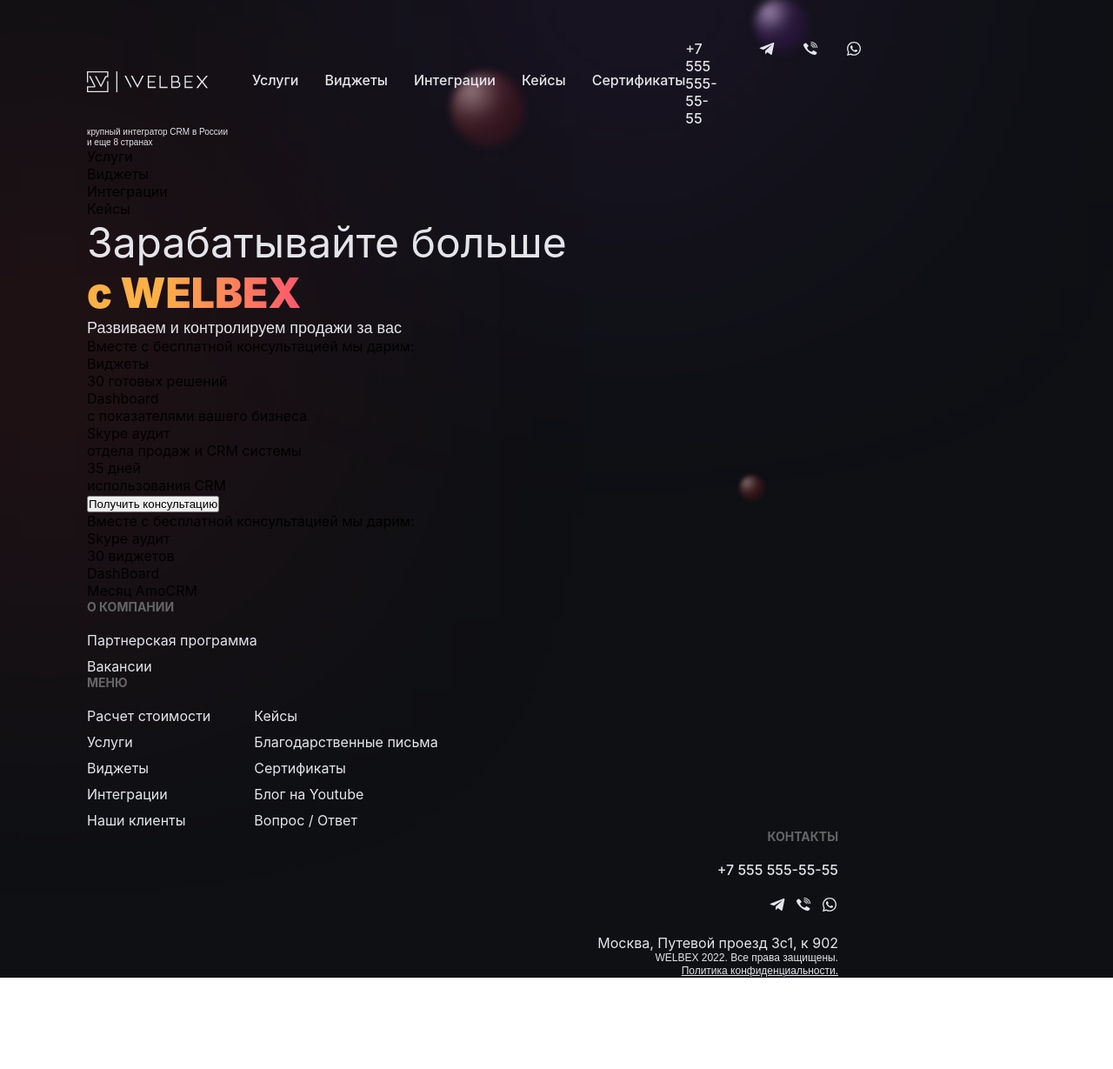
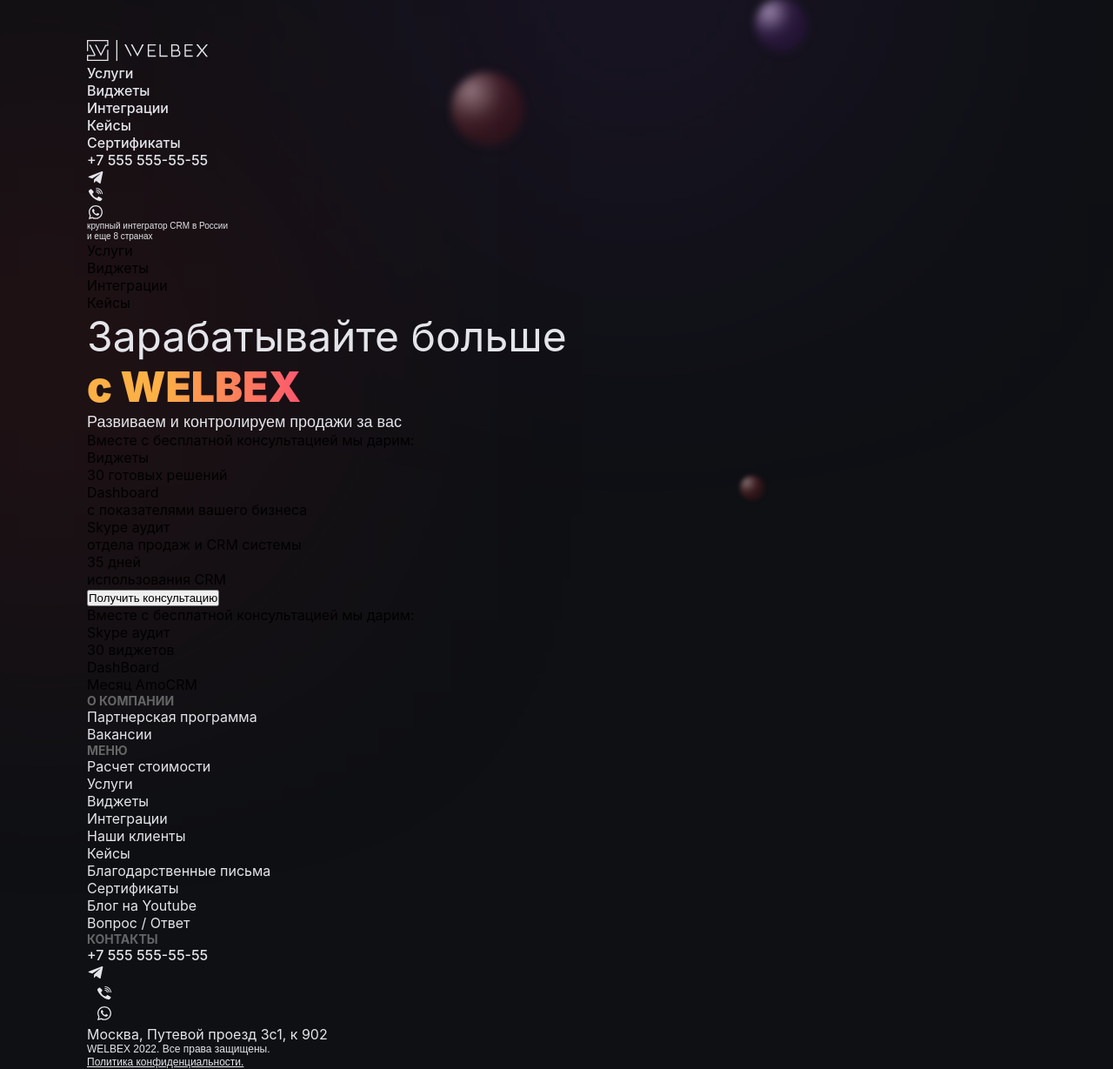
Before and after one commit to Julie-Trifonova/styled_page, a React (Create React App) app: page / in a window 1280 px wide. Shown: the whole page at 87% size. Before the commit the page ends 1124 px from the top, so only its background shows below. Built offline with nearby package versions, Linux system fonts and the light colour scheme.

Commit message:
Add_changes_to_styles

```diff
--- a/src/App.module.css
+++ b/src/App.module.css
@@ -111,20 +111,8 @@
     display: block;
     box-sizing: border-box;
 }
-.header_main_content {
-    display: flex;
-    justify-content: space-between;
-    align-items: center;
-}
-.welbex_logo_and_menu {
-    display: flex;
-}
 .welbex_logo {
     cursor: pointer;
-}
-.menu_services_items_list {
-    display: flex;
-    margin-left: 50px;
 }
 .menu_services_item {
     cursor: pointer;
@@ -137,12 +125,6 @@
 }
 .menu_services_item:hover {
     color: #7b83bb;
-}
-.menu_services_item:nth-child(n + 2) {
-    margin-left: 30px;
-}
-.contacts {
-    display: flex;
 }
 .contacts_tel_number {
     font-size: 16px;
@@ -160,13 +142,6 @@
     width: 20px;
     height: 20px;
     cursor: pointer;
-}
-.contacts_media_icon:nth-child(n + 2) {
-    margin-left: 30px;
-}
-.contacts_media_icons {
-    display: flex;
-    margin-left: 47px;
 }
 .header_welbex_logo_description{
     width: 165px;
@@ -215,15 +190,6 @@
     line-height: 17px;
     color: #656566;
 }
-.footer_section_text_container {
-    margin-top: 20px;
-}
-.footer_section_text_blocks {
-    display: flex;
-}
-.footer_section_menu_text_block_2 {
-    margin-left: 50px;
-}
 .footer_section_text {
     cursor: pointer;
     font-size: 16px;
@@ -256,26 +222,9 @@
     line-height: 20px;
     color: #E4E5EA;
 }
-.footer_section_text:nth-child(n+2) {
-    margin-top: 10px;
-}
-.footer_section_text_contacts:nth-child(n+2) {
-    margin-top: 20px;
-}
-.footer_section_contacts_title {
-    text-align: end;
-}
-.footer_section_contacts_text {
-    text-align: end;
-}
-.footer_section_contacts_icons {
-    display: flex;
-    justify-content: end;
-}
 .footer_section_contacts_icon {
     cursor: pointer;
 }
-
 .footer_section_contacts_icon:nth-child(n+2) {
     margin-left: 10px;
 }
@@ -285,7 +234,6 @@
     font-weight: 400;
     line-height: 15px;
     color: #E4E5EA;
-    text-align: end;
 }
 .footer_privacy_policy_text_part_2 {
     cursor: pointer;
@@ -318,6 +266,31 @@
     }
     .header_desktop {
         height: 73px;
+    }
+    .header_main_content {
+        display: flex;
+        justify-content: space-between;
+        align-items: center;
+    }
+    .welbex_logo_and_menu {
+        display: flex;
+    }
+    .menu_services_items_list {
+        display: flex;
+        margin-left: 50px;
+    }
+    .menu_services_item:nth-child(n + 2) {
+        margin-left: 30px;
+    }
+    .contacts {
+        display: flex;
+    }
+    .contacts_media_icon:nth-child(n + 2) {
+        margin-left: 30px;
+    }
+    .contacts_media_icons {
+        display: flex;
+        margin-left: 47px;
     }
     .mobile_header {
         display: none;
@@ -429,7 +402,34 @@
         display: grid;
         grid-template-columns: 0.26fr 0.44fr 0.30fr;
     }
-
+    .footer_section_text_container {
+        margin-top: 20px;
+    }
+    .footer_section_text_blocks {
+        display: flex;
+    }
+    .footer_section_menu_text_block_2 {
+        margin-left: 50px;
+    }
+    .footer_section_text:nth-child(n+2) {
+        margin-top: 10px;
+    }
+    .footer_section_text_contacts:nth-child(n+2) {
+        margin-top: 20px;
+    }
+    .footer_section_contacts_title {
+        text-align: end;
+    }
+    .footer_section_contacts_text {
+        text-align: end;
+    }
+    .footer_section_contacts_icons {
+        display: flex;
+        justify-content: end;
+    }
+    .footer_privacy_policy_text {
+        text-align: end;
+    }
 }
 
 @media (max-width: 320px) {
@@ -601,4 +601,96 @@
         flex-direction: column;
     }
 
+
+
+
+    /*.footer_section_title {*/
+    /*    text-transform: uppercase;*/
+    /*    font-size: 14px;*/
+    /*    font-weight: 700;*/
+    /*    line-height: 17px;*/
+    /*    color: #656566;*/
+    /*}*/
+    /*.footer_section_text_container {*/
+    /*    margin-top: 20px;*/
+    /*}*/
+    /*.footer_section_text_blocks {*/
+    /*    display: flex;*/
+    /*}*/
+    /*.footer_section_menu_text_block_2 {*/
+    /*    margin-left: 50px;*/
+    /*}*/
+    /*.footer_section_text {*/
+    /*    cursor: pointer;*/
+    /*    font-size: 16px;*/
+    /*    font-weight: 400;*/
+    /*    line-height: 20px;*/
+    /*    color: #E4E5EA;*/
+    /*    transition-property: all;*/
+    /*    transition-timing-function: cubic-bezier(0.4, 0, 0.2, 1);*/
+    /*    transition-duration: 140ms;*/
+    /*}*/
+    /*.footer_section_text:hover {*/
+    /*    color: #7b83bb;*/
+    /*}*/
+    /*.footer_section_contacts_tel {*/
+    /*    cursor: pointer;*/
+    /*    font-size: 16px;*/
+    /*    font-weight: 500;*/
+    /*    line-height: 20px;*/
+    /*    color: #E4E5EA;*/
+    /*    transition-property: all;*/
+    /*    transition-timing-function: cubic-bezier(0.4, 0, 0.2, 1);*/
+    /*    transition-duration: 140ms;*/
+    /*}*/
+    /*.footer_section_contacts_tel:hover {*/
+    /*    color: #7b83bb;*/
+    /*}*/
+    /*.footer_section_contacts_address {*/
+    /*    font-size: 16px;*/
+    /*    font-weight: 400;*/
+    /*    line-height: 20px;*/
+    /*    color: #E4E5EA;*/
+    /*}*/
+    /*.footer_section_text:nth-child(n+2) {*/
+    /*    margin-top: 10px;*/
+    /*}*/
+    /*.footer_section_text_contacts:nth-child(n+2) {*/
+    /*    margin-top: 20px;*/
+    /*}*/
+    /*.footer_section_contacts_title {*/
+    /*    text-align: end;*/
+    /*}*/
+    /*.footer_section_contacts_text {*/
+    /*    text-align: end;*/
+    /*}*/
+    /*.footer_section_contacts_icons {*/
+    /*    display: flex;*/
+    /*    justify-content: end;*/
+    /*}*/
+    /*.footer_section_contacts_icon {*/
+    /*    cursor: pointer;*/
+    /*}*/
+
+    /*.footer_section_contacts_icon:nth-child(n+2) {*/
+    /*    margin-left: 10px;*/
+    /*}*/
+    /*.footer_privacy_policy_text {*/
+    /*    font-family: Montserrat, Arial, sans-serif;*/
+    /*    font-size: 12px;*/
+    /*    font-weight: 400;*/
+    /*    line-height: 15px;*/
+    /*    color: #E4E5EA;*/
+    /*    text-align: end;*/
+    /*}*/
+    /*.footer_privacy_policy_text_part_2 {*/
+    /*    cursor: pointer;*/
+    /*    text-decoration: underline;*/
+    /*    transition-property: all;*/
+    /*    transition-timing-function: cubic-bezier(0.4, 0, 0.2, 1);*/
+    /*    transition-duration: 140ms;*/
+    /*}*/
+    /*.footer_privacy_policy_text_part_2:hover {*/
+    /*    color: #7b83bb;*/
+    /*}*/
 }
```
